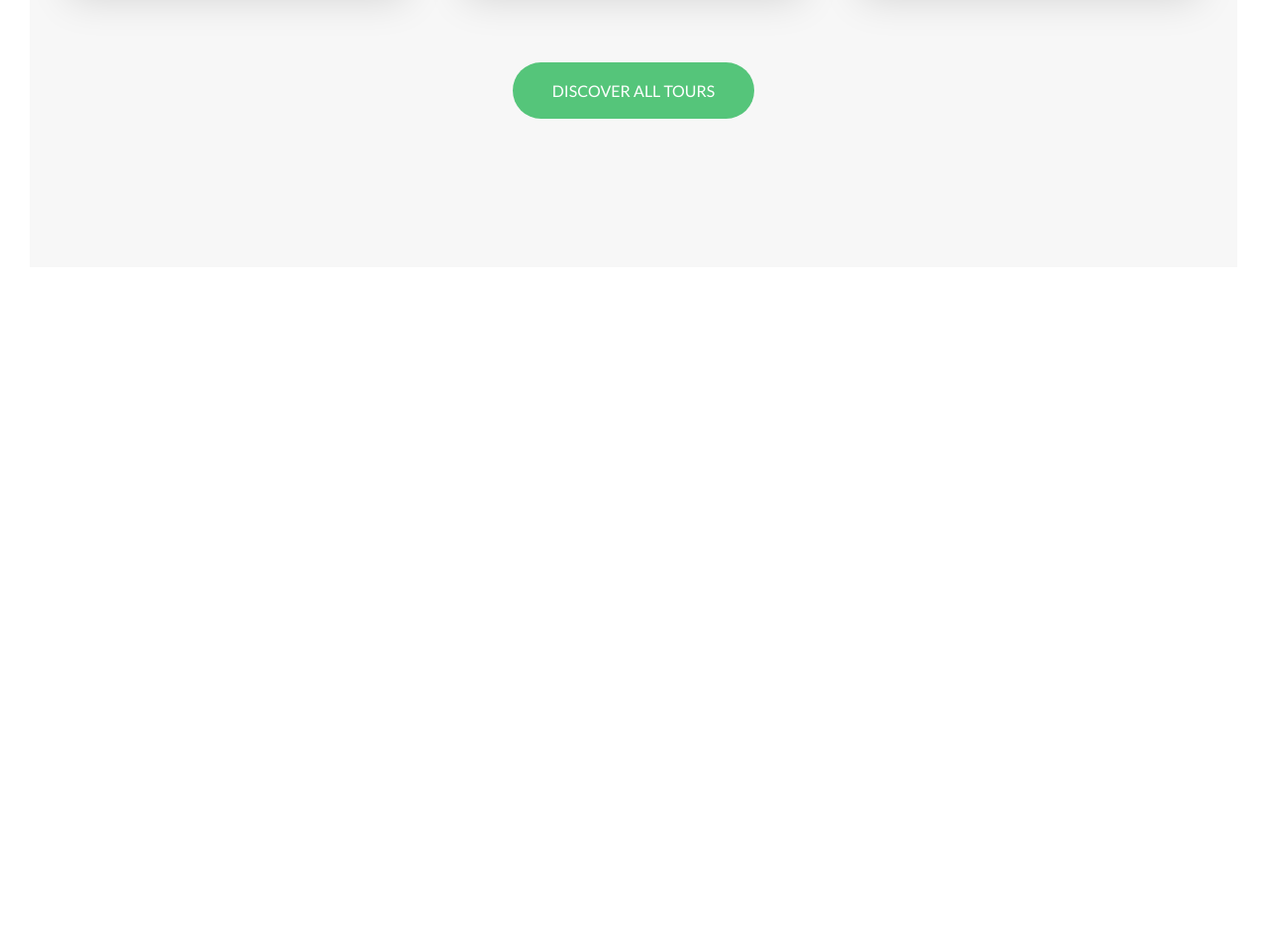
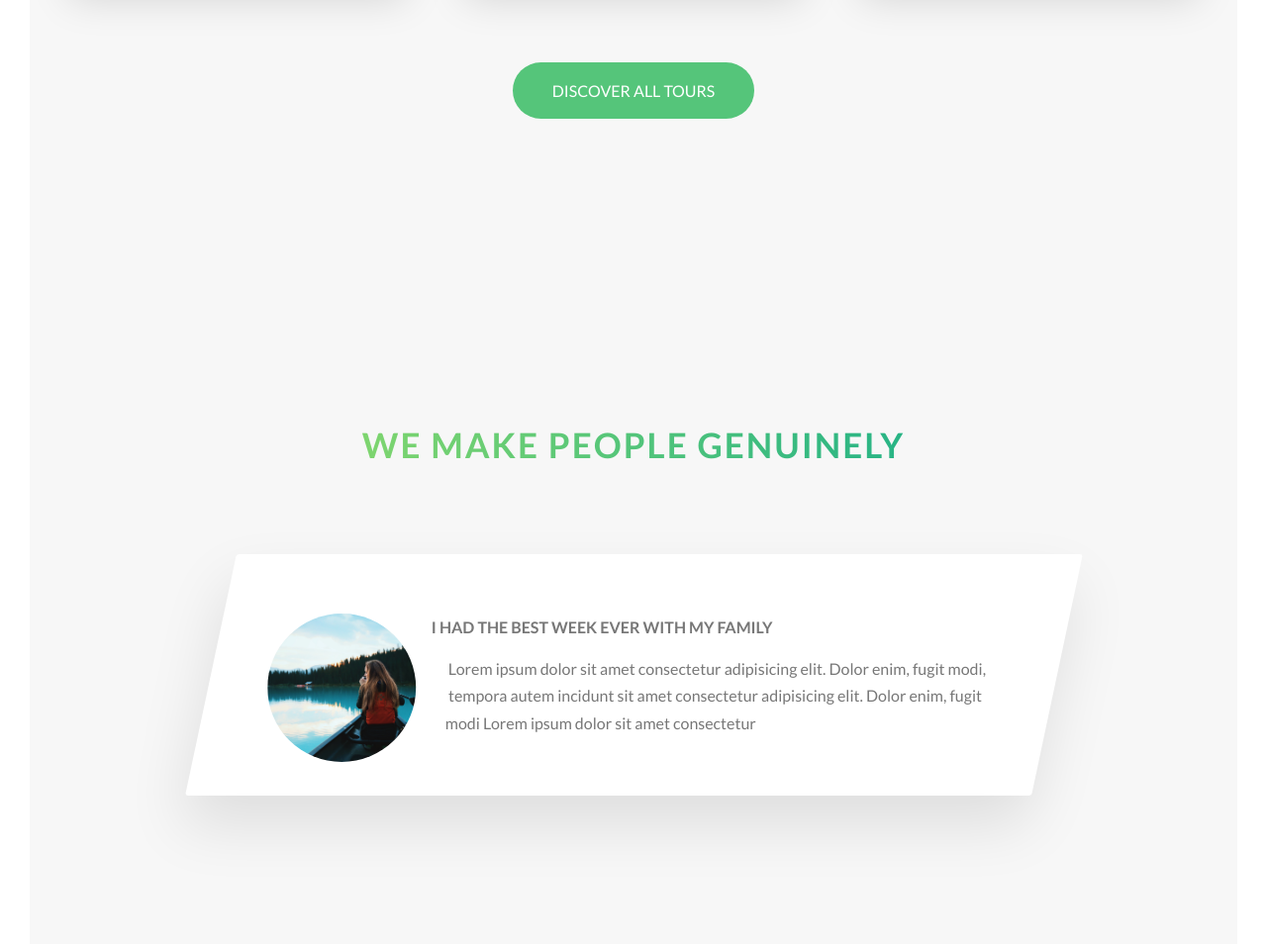
Before and after one commit to Larrygf02/project-css, a website: page index.html in a window 1280 px wide. Shown: the part 3066-4023 px from the top of the page at 99% size. Before the commit the page ends 3366 px from the top, so only its background shows below. Drawn offline with Linux system fonts and the light colour scheme.

Commit message:
building stories

```diff
--- a/index.html
+++ b/index.html
@@ -214,6 +214,27 @@
                 <a href="#" class="btn btn--green">Discover all tours</a>
             </div>
         </section>
+        <section class="section-stories">
+            <div class="u-center-text u-margin-bottom-big">
+                <h2 class="heading-secondary">
+                    We make people genuinely
+                </h2>
+			</div>
+			<div class="row">
+				<div class="story">
+					<figure class="story__shape">
+						<img src="img/nat-8.jpg" alt="Person on a tour" class="story__img">
+					</figure>
+					<div class="story__text">
+						<h3 class="heading-tertiary u-margin-bottom-small">I had the best week ever with my family</h3>
+						<p>
+							Lorem ipsum dolor sit amet consectetur adipisicing elit. Dolor enim, fugit modi, tempora
+                            autem incidunt sit amet consectetur adipisicing elit. Dolor enim, fugit modi Lorem ipsum dolor sit amet consectetur
+						</p>
+					</div>
+				</div>
+			</div>
+        </section>
     </main>
     <!--
         <section class="grid-test">
--- /dev/null
+++ b/sass/components/_storie.scss
@@ -0,0 +1,30 @@
+.story {
+    width: 75%;
+    margin: 0 auto;
+    box-shadow: 0 3rem 6rem rgba($color-black, .1);
+    background-color: $color-white;
+    border-radius: 3px;
+    padding: 6rem;
+    padding-left: 9rem;
+    font-size: $default-font-size;
+    transform: skewX(-12deg);
+
+    &__shape {
+        width: 15rem;
+        height: 15rem;
+        float: left;
+        -webkit-shape-outside: circle(50% at 50% 50%);
+        shape-outside: circle(50% at 50% 50%);
+        -webkit-clip-path: circle(50% at 50% 50%);
+        clip-path: circle(50% at 50% 50%);
+        transform: translateX(-3rem) skewX(12deg);
+    }
+
+    &__img {
+        height: 100%;
+    }
+
+    &__text {
+        transform: skewX(12deg);
+    }
+}
--- a/sass/main.scss
+++ b/sass/main.scss
@@ -11,6 +11,7 @@
 @import "components/card";
 @import "components/compositions";
 @import "components/feature-box";
+@import "components/storie";
 
 @import "layout/grid";
 @import "layout/header";
--- a/sass/pages/_home.scss
+++ b/sass/pages/_home.scss
@@ -24,5 +24,9 @@
     background-color: $color-grey-light-1;
     padding: 25rem 0 15rem 0;
     margin-top: -10rem;
+}
 
+.section-stories {
+    background-color: $color-grey-light-1;
+    padding: 15rem 0;
 }
```
Also changed, not shown: css/style.css.
